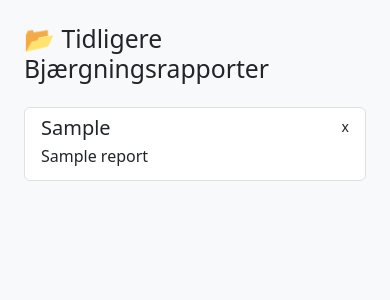
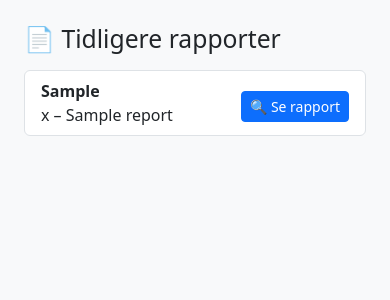
Before and after one commit to Simonsen9430/bjaergningsrapport---v2, a Flask app: page /rapporter in a window 390 px wide. Shown: the part 66-366 px from the top of the page. Run offline with Flask 3, Linux system fonts and the light colour scheme; a user stored in the database is signed in; tables that the repository leaves empty hold one stand-in row (values such as "Sample post").

Commit message:
Opdateret rapporter.html med mobilvenligt layout og base.html

```diff
--- a/templates/rapporter.html
+++ b/templates/rapporter.html
@@ -2,21 +2,22 @@
 
 {% block content %}
 <div class="container mt-4">
-    <h2 class="mb-4">📂 Tidligere Bjærgningsrapporter</h2>
+    <h2>📄 Tidligere rapporter</h2>
+
     {% if reports %}
-        <div class="list-group">
+        <div class="list-group mt-3">
             {% for report in reports %}
-                <a href="{{ url_for('vis_rapport', report_id=report[0]) }}" class="list-group-item list-group-item-action">
-                    <div class="d-flex w-100 justify-content-between">
-                        <h5 class="mb-1">{{ report[2] }}</h5>
-                        <small>{{ report[1][:16].replace('T', ' ') }}</small>
+                <div class="list-group-item list-group-item-action d-flex justify-content-between align-items-center flex-wrap">
+                    <div>
+                        <strong>{{ report[2] }}</strong><br>
+                        {{ report[1][:16].replace('T', ' ') }} – {{ report[3] }}
                     </div>
-                    <p class="mb-1">{{ report[3] }}</p>
-                </a>
+                    <a href="{{ url_for('vis_rapport', report_id=report[0]) }}" class="btn btn-primary btn-sm mt-2 mt-md-0">🔍 Se rapport</a>
+                </div>
             {% endfor %}
         </div>
     {% else %}
-        <p>Der er ingen rapporter endnu.</p>
+        <p class="text-muted mt-3">Der er endnu ingen rapporter oprettet.</p>
     {% endif %}
 </div>
 {% endblock %}
```
